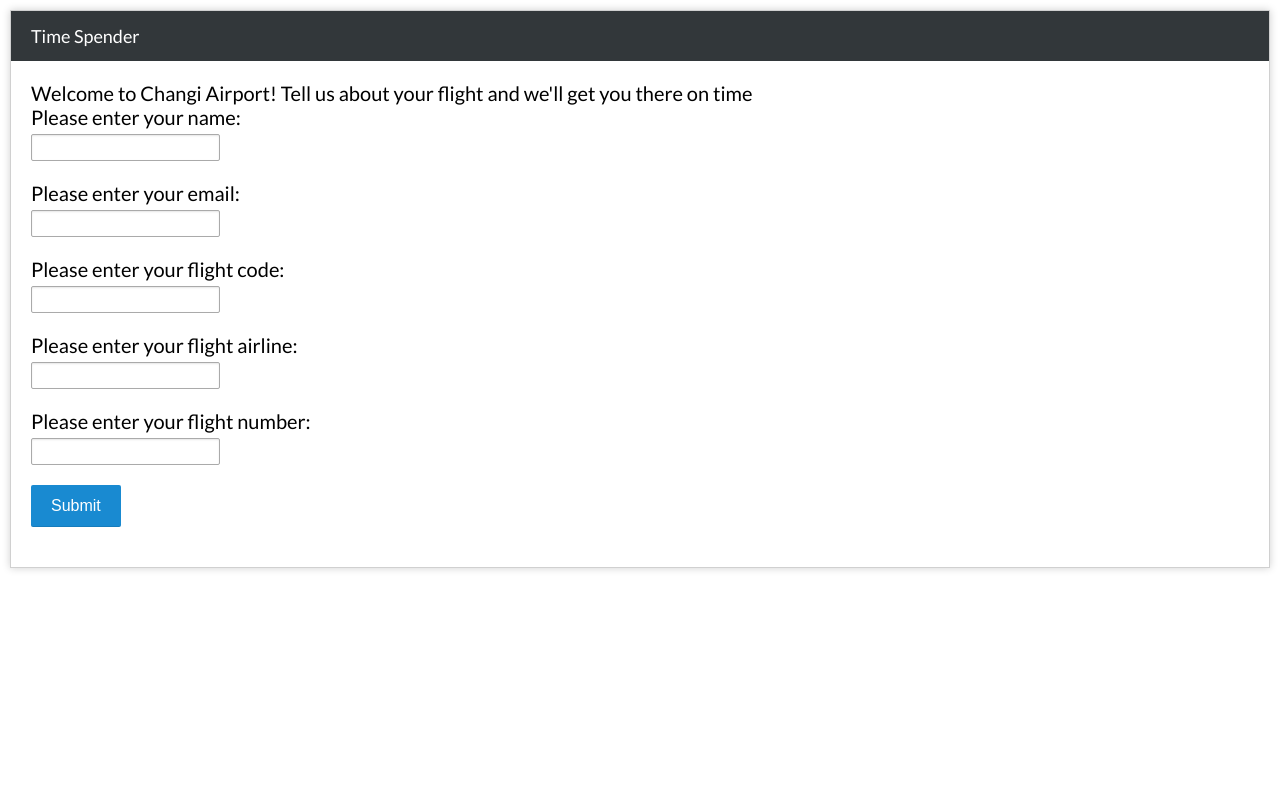
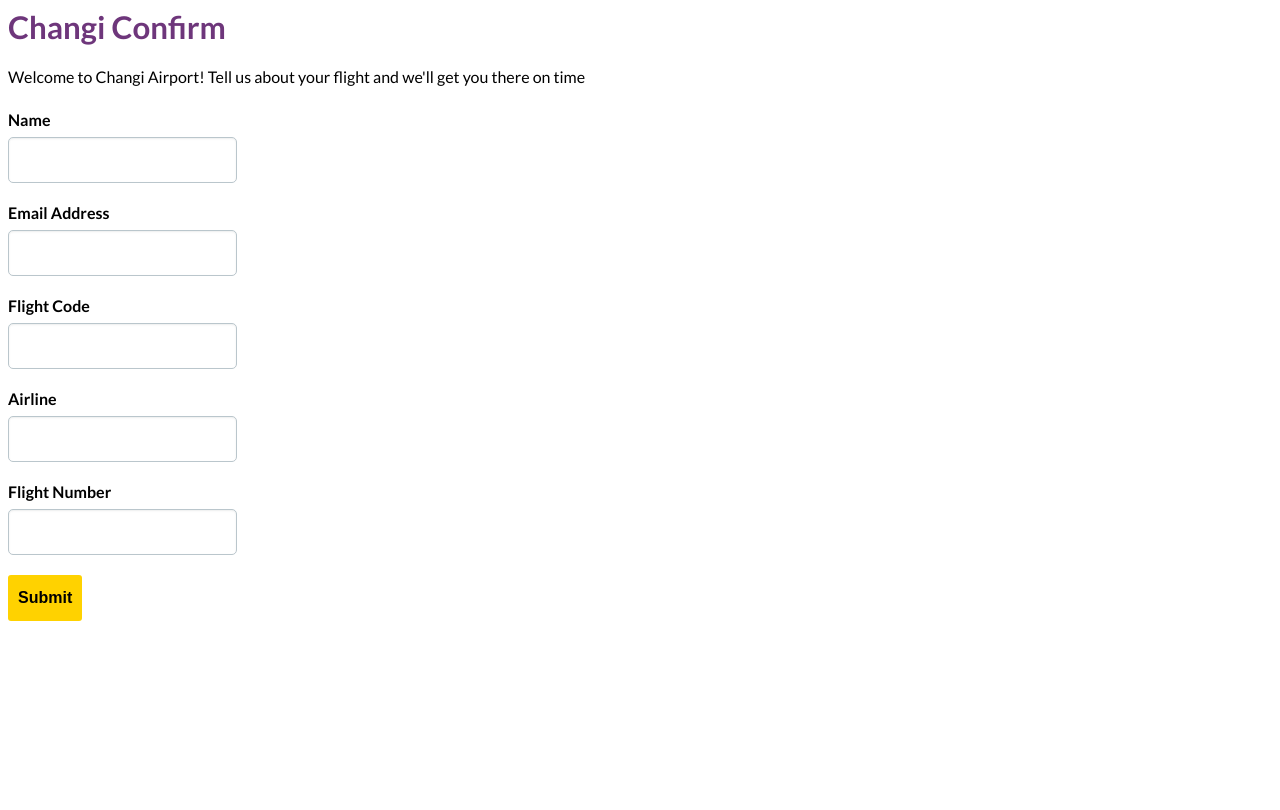
Before and after one commit to marikalam/changi, a Flask app: page / in a window 1280 px wide. After the commit the page ends 621 px from the top, so only its background shows below. Run offline with Flask 2, Linux system fonts and the light colour scheme.

Commit message:
Styling first page, part 1

```diff
--- a/Gulpfile.js
+++ b/Gulpfile.js
@@ -32,7 +32,6 @@
 // Default task: Watch Files For Changes & Reload browser
 gulp.task('default', ['runserver'], function () {
   browserSync.init({
-    notify: false,
     proxy: "0.0.0.0:5000"
   });
 
--- a/sass/style.scss
+++ b/sass/style.scss
@@ -29,14 +29,80 @@
 $gray200: #E4EBEF;
 $gray100: #F0F5F7;
 
+$font-size-100: 16px;
+$font-size-200: $font-size-100*1.25;
+$font-size-300: $font-size-200*1.25;
+$font-size-400: $font-size-300*1.25;
+$font-size-500: $font-size-400*1.25;
+
 // SASS
 
 body {
     font-family: 'Lato', sans-serif;
+    font-size: 16px;
 }
 
+.content-title {
+    color: $purple400;
+}
+
+.container {
+    font-color: red;
+    form label {
+        display: block;
+        font-weight: 700;
+        margin-bottom: 8px;
+    }
+    form {
+        padding-top: 24px;
+        padding-bottom: 24px;
+    }
+
+    form input[type=text]{
+        border: 1px solid $gray300;
+        border-radius: 5px;
+        box-shadow: inset 0 1px 2px rgba($gray500,.1);
+        box-sizing: border-box;
+        padding: 10px;
+        height: 46px;
+        margin-bottom: 20px;
+        font-size: $font-size-100;
+        outline: 0;
+        &:active, &:focus {
+            transition: border .3s ease;
+            border: 1px solid $purple400;
+        }
+   }
+
+    form input[type=submit] {
+        height: 46px;
+        background-color: $yellow300;
+        font-size: $font-size-100;
+        font-weight: 700;
+        border-radius: 3px;
+        border: none;
+        padding: 10px;
+        cursor: pointer;
+        &:hover {
+            background-color: $yellow200;
+        }
+        &:active {
+            background-color: $yellow400;
+        }
+    }
+}
+
+
+p, span {font-size: $font-size-100;}
+
+h1 {font-size: $font-size-400}
+h2 {font-size: $font-size-300}
+h3 {font-size: $font-size-200}
+h4, h5, h6 {font-size: $font-size-100}
+
+
 // Random CSS
-
+/**
 ::selection{ background-color: #E13300; color: white; }
 ::moz-selection{ background-color: #E13300; color: white; }
 ::webkit-selection{ background-color: #E13300; color: white; }
@@ -74,25 +140,6 @@
     height: 50px;
 }
 
-h1 {
-    color: #fff;
-    margin: 0;
-    font-size: 18px;
-    font-weight: 400;
-    line-height: 50px;
-    text-transform: capitalize;
-}
-
-#content {
-    font-size:20px;
-    padding: 20px;
-    zoom: 1;
-}
-
-/*#body{
-    margin: 0 15px 0 15px;
-}*/
-
 p.footer{
     text-align: right;
     font-size: 11px;
@@ -108,14 +155,13 @@
     -webkit-box-shadow: 0 0 8px #D0D0D0;
 }
 
-/* Form Styles */
 form label{
     display: block;
     margin-bottom: 5px;
 }
 form input[type=text]{
-    border: 1px solid #aaa;
-    border-radius: 2px;
+    border: 1px solid $gray300;
+    border-radius: 3px;
     box-shadow: inset 0 1px 2px rgba(0,0,0,.1);
     box-sizing: border-box;
     padding: 5px;
@@ -145,3 +191,4 @@
     cursor: pointer;
     text-align: center;
 }
+*/
--- a/static/style.css
+++ b/static/style.css
@@ -1,30 +1,75 @@
 body {
-  font-family: 'Lato', sans-serif; }
+  font-family: 'Lato', sans-serif;
+  font-size: 16px; }
 
-::-moz-selection {
-  background-color: #E13300;
-  color: white; }
+.content-title {
+  color: #6E367B; }
 
-::selection {
-  background-color: #E13300;
-  color: white; }
+.container {
+  font-color: red; }
+  .container form label {
+    display: block;
+    font-weight: 700;
+    margin-bottom: 8px; }
+  .container form {
+    padding-top: 24px;
+    padding-bottom: 24px; }
+  .container form input[type=text] {
+    border: 1px solid #BAC6CC;
+    border-radius: 5px;
+    box-shadow: inset 0 1px 2px rgba(77, 87, 91, 0.1);
+    box-sizing: border-box;
+    padding: 10px;
+    height: 46px;
+    margin-bottom: 20px;
+    font-size: 16px;
+    outline: 0; }
+    .container form input[type=text]:active, .container form input[type=text]:focus {
+      -webkit-transition: border .3s ease;
+      transition: border .3s ease;
+      border: 1px solid #E53DAF; }
+  .container form input[type=submit] {
+    height: 46px;
+    background-color: #FFD200;
+    font-size: 16px;
+    font-weight: 700;
+    border-radius: 3px;
+    border: none;
+    padding: 10px;
+    cursor: pointer; }
+    .container form input[type=submit]:hover {
+      background-color: #FFE774; }
+    .container form input[type=submit]:active {
+      background-color: #C4810B; }
 
-::moz-selection {
-  background-color: #E13300;
-  color: white; }
+p, span {
+  font-size: 16px; }
 
-::webkit-selection {
-  background-color: #E13300;
-  color: white; }
+h1 {
+  font-size: 31.25px; }
+
+h2 {
+  font-size: 25px; }
+
+h3 {
+  font-size: 20px; }
+
+h4, h5, h6 {
+  font-size: 16px; }
+
+/**
+::selection{ background-color: #E13300; color: white; }
+::moz-selection{ background-color: #E13300; color: white; }
+::webkit-selection{ background-color: #E13300; color: white; }
 
 html {
-  height: 100%; }
-
+  height: 100%;
+}
 body {
   min-height: 100%;
   margin: 0;
-  padding: 0; }
-
+  padding: 0;
+}
 .bottomAnim {
   border: none;
   position: absolute;
@@ -34,67 +79,55 @@
   height: 100%;
   background-size: auto;
   background-position: bottom;
-  z-index: 1000; }
+  z-index: 1000;
+}
 
 a {
     color: #003399;
     background-color: transparent;
-  font-weight: normal; }
+    font-weight: normal;
+}
 
 .title {
     padding: 0 20px;
     background: #32373a;
     position: relative;
-  height: 50px; }
+    height: 50px;
+}
 
-h1 {
-  color: #fff;
-  margin: 0;
-  font-size: 18px;
-  font-weight: 400;
-  line-height: 50px;
-  text-transform: capitalize; }
-
-#content {
-  font-size: 20px;
-  padding: 20px;
-  zoom: 1; }
-
-/*#body{
-    margin: 0 15px 0 15px;
-}*/
-p.footer {
+p.footer{
     text-align: right;
     font-size: 11px;
     border-top: 1px solid #D0D0D0;
     line-height: 32px;
     padding: 0 10px 0 10px;
-  margin: 20px 0 0 0; }
+    margin: 20px 0 0 0;
+}
 
-#container {
+#container{
     margin: 10px;
     border: 1px solid #D0D0D0;
-  -webkit-box-shadow: 0 0 8px #D0D0D0; }
+    -webkit-box-shadow: 0 0 8px #D0D0D0;
+}
 
-/* Form Styles */
-form label {
+form label{
     display: block;
-  margin-bottom: 5px; }
-
-form input[type=text] {
-  border: 1px solid #aaa;
-  border-radius: 2px;
-  box-shadow: inset 0 1px 2px rgba(0, 0, 0, 0.1);
+    margin-bottom: 5px;
+}
+form input[type=text]{
+    border: 1px solid $gray300;
+    border-radius: 3px;
+    box-shadow: inset 0 1px 2px rgba(0,0,0,.1);
     box-sizing: border-box;
     padding: 5px;
     margin-bottom: 20px;
     outline: 0;
     -webkit-border-radius: 2px;
     -moz-border-radius: 2px;
-  -webkit-box-shadow: inset 0 1px 2px rgba(0, 0, 0, 0.1);
-  -moz-box-shadow: inset 0 1px 2px rgba(0, 0, 0, 0.1); }
-
-form input[type=submit] {
+    -webkit-box-shadow: inset 0 1px 2px rgba(0,0,0,.1);
+    -moz-box-shadow: inset 0 1px 2px rgba(0,0,0,.1);
+}
+form input[type=submit]{
     background: #198ad1;
     color: #fff;
     display: inline-block;
@@ -102,9 +135,15 @@
     font-size: 16px;
     line-height: 2.6em;
     font-weight: 400;
-  box-shadow: inset 0 -1px 0 rgba(0, 0, 0, 0.1);
+    -webkit-box-shadow: inset 0 -1px 0 rgba(0,0,0,.1);
+    -moz-box-shadow: inset 0 -1px 0 rgba(0,0,0,.1);
+    box-shadow: inset 0 -1px 0 rgba(0,0,0,.1);
+    -webkit-border-radius: 2px;
+    -moz-border-radius: 2px;
     border-radius: 2px;
     text-transform: capitalize;
     border: 0;
     cursor: pointer;
-  text-align: center; }
+    text-align: center;
+}
+*/
--- a/templates/checkbox_action.html
+++ b/templates/checkbox_action.html
@@ -12,7 +12,7 @@
 
 	        <div id="container">
 	            <div class="title">
-	                <h1>Time Spender</h1>
+	                <h1>Changi Confirm</h1>
 	            </div>
 
 	            <div class="tc_div_36881" style="width:650px;height:162.50px;border:1px solid #C0C0C0;"><a title="Time until boarding" href="http://www.tickcounter.com/countdown/1474786800000/america-los_angeles/dhms/FFFFFF3B5998000000FF0000/Time_until_boarding">Time until boarding</a><a title="Countdown" href="http://www.tickcounter.com/">Countdown</a></div><script type="text/javascript">(function(){ var s=document.createElement('script');s.src="http://www.tickcounter.com/loader.js";s.async='async';s.onload=function() { tc_widget_loader('tc_div_36881', 'Countdown', 650, ['1474786800000', 'america-los_angeles', 'dhms', 'FFFFFF3B5998000000FF0000', '650', 'C0C0C01', 'Time until boarding']);};s.onreadystatechange=s.onload;var head=document.getElementsByTagName('head')[0];head.appendChild(s);}());</script>		 <div id="content">
--- a/templates/form_action.html
+++ b/templates/form_action.html
@@ -10,7 +10,7 @@
 
             <div id="container">
                 <div class="title">
-                    <h1>Time Spender</h1>
+                    <h1>Changi Confirm</h1>
                 </div>
                 <div id="content">
                     Welcome <strong>{{name}}</strong>!
--- a/templates/form_submit.html
+++ b/templates/form_submit.html
@@ -7,23 +7,23 @@
     <body>
         <div id="container" class="container">
             <div class="title content-title">
-                <h1>Time Spender</h1>
+                <h1>Changi Confirm</h1>
             </div>
             <div id="content" class="content-body">
                 <span>Welcome to Changi Airport! Tell us about your flight and we'll get you there on time</span>
                 <form method="post" action="{{ url_for('hello') }}">
-                  <label for="yourname">Please enter your name:</label>
+                  <label for="yourname">Name</label>
                   <input type="text" name="yourname" /><br />
-                  <label for="youremail">Please enter your email:</label>
+                  <label for="youremail">Email Address</label>
                   <input type="text" name="youremail" /><br />
 
-                  <label for="yourflightcode">Please enter your flight code:</label>
+                  <label for="yourflightcode">Flight Code</label>
                   <input type="text" name="yourflightcode" /><br />
 
-                  <label for="yourairline">Please enter your flight airline:</label>
+                  <label for="yourairline">Airline</label>
                   <input type="text" name="yourairline" /><br />
 
-                  <label for="yourflightnumber">Please enter your flight number:</label>
+                  <label for="yourflightnumber">Flight Number</label>
                   <input type="text" name="yourflightnumber" /><br />
 
                   <input type="submit" />
```
Lines whose indentation alone changed are shown as unchanged.
